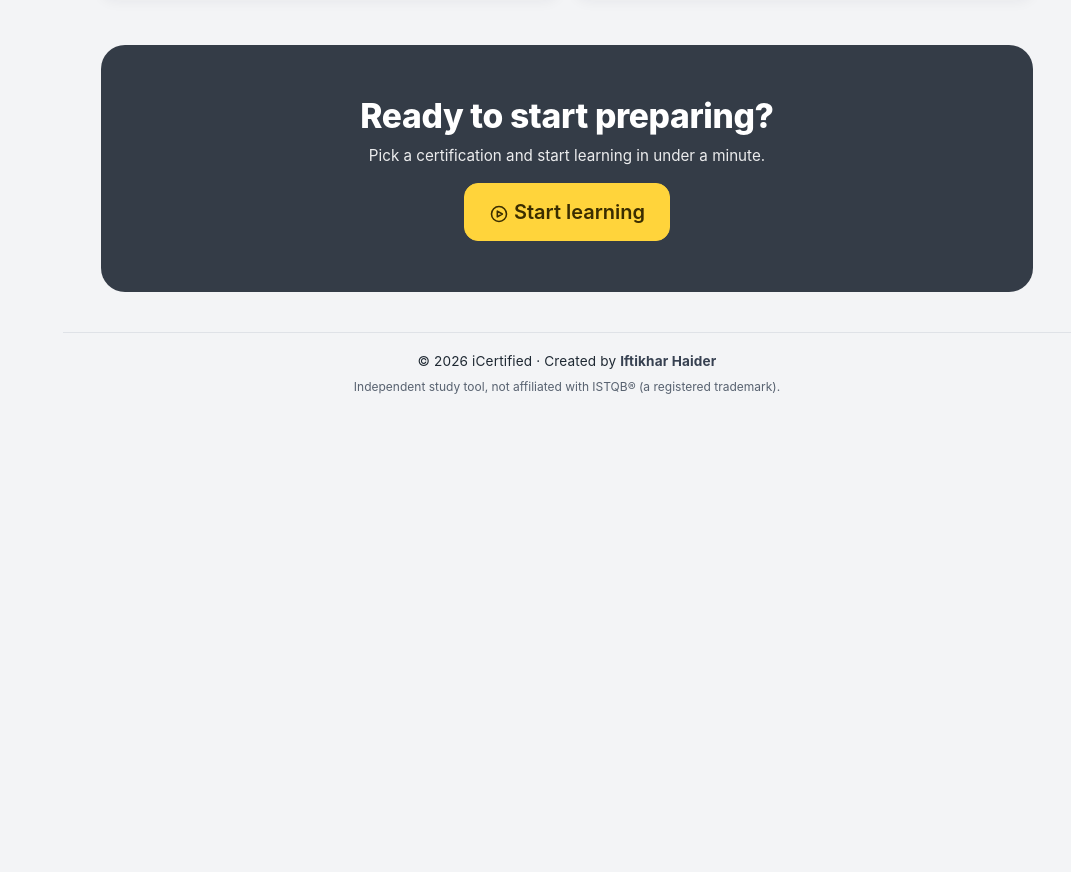
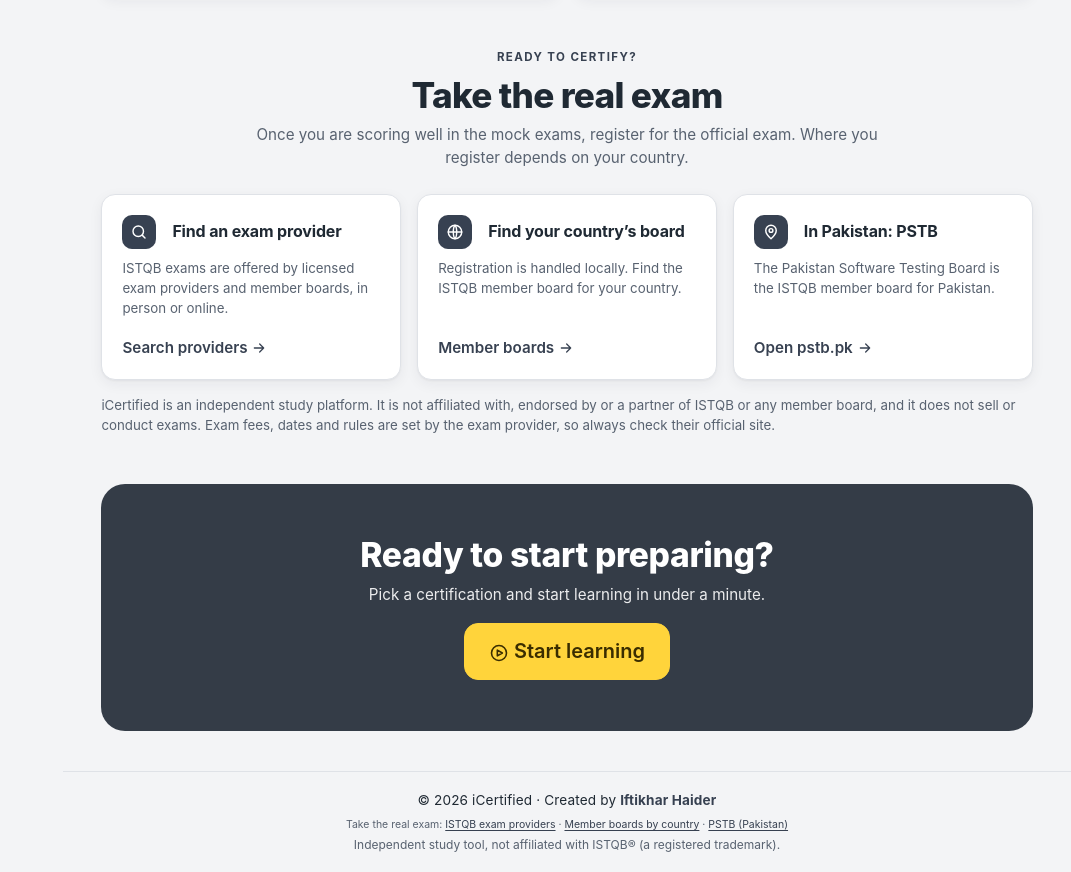
Before and after one commit to icertified/icertified.github.io, a plain HTML site: page index.html in a window 1280 px wide. Shown: the part 3146-4018 px from the top of the page, without its empty margins (209-1280 px from the left). Before the commit the page ends 3560 px from the top, so only its background shows below. Drawn offline with Linux system fonts and the light colour scheme.

Commit message:
Add 'Take the real exam' section (ISTQB exam providers, member boards, PSTB) with independence disclaimer
Co-Authored-By: Claude Sonnet 5.5 <noreply@anthropic.com>

```diff
--- a/assets/css/app.css
+++ b/assets/css/app.css
@@ -297,3 +297,8 @@ body.focus-mode .ic-footer { display: none; }
 .detail-h { font-size: .72rem; letter-spacing: .08em; text-transform: uppercase; font-weight: 700; color: var(--ic-muted); margin-bottom: 8px; }
 .qrev { margin-top: 14px; padding: 12px 16px; border: 1px dashed var(--ic-border); border-radius: 12px; background: color-mix(in srgb, var(--ic-border) 22%, transparent); }
 .qrev ul { margin-bottom: 0; }
+
+/* Take-the-real-exam links */
+.cert-link { text-decoration: none; color: inherit; }
+.cert-link h5 { font-size: 1rem; }
+.ic-ext a { color: var(--ic-primary); }
--- a/assets/js/util.js
+++ b/assets/js/util.js
@@ -37,6 +37,8 @@
     chart: '<path d="M4 20V10M10 20V4M16 20v-7M22 20H2"/>',
     clock: '<circle cx="12" cy="12" r="9"/><path d="M12 7v5l3 2"/>',
     flag: '<path d="M5 21V4M5 4h11l-2 4 2 4H5"/>',
+    globe: '<circle cx="12" cy="12" r="9"/><path d="M3 12h18M12 3c3 3 3 15 0 18M12 3c-3 3-3 15 0 18"/>',
+    pin: '<path d="M12 21s7-6.2 7-11a7 7 0 0 0-14 0c0 4.8 7 11 7 11z"/><circle cx="12" cy="10" r="2.5"/>',
     check: '<path d="m5 12.5 4.5 4.5L19 7"/>',
     x: '<path d="M6 6l12 12M18 6 6 18"/>',
     chev: '<path d="m9 6 6 6-6 6"/>',
--- a/assets/js/views-platform.js
+++ b/assets/js/views-platform.js
@@ -1,5 +1,28 @@
 /* iCertified – platform-level views (landing, catalogue, my learning) and the certification dashboard + syllabus */
 (function () {
+  // External links for taking the real exam. Kept in one place so they are easy to update.
+  const LINKS = {
+    providers: 'https://istqb.org/exam-providers/',
+    boards: 'https://istqb.org/member-boards/',
+    pstb: 'https://pstb.pk/'
+  };
+  const ext = (href, html, cls) => `<a class="${cls || ''}" href="${href}" target="_blank" rel="noopener noreferrer">${html}</a>`;
+  const NOT_AFFILIATED = 'iCertified is an independent study platform. It is not affiliated with, endorsed by or a partner of ISTQB or any member board, and it does not sell or conduct exams. Exam fees, dates and rules are set by the exam provider, so always check their official site.';
+  // "Ready to certify?" block: where to register for the real exam (global first, Pakistan shortcut)
+  const certifyBlock = (cert, compact) => {
+    const off = cert && cert.reg && cert.reg.officialUrl;
+    const tile = (ico, t, d, href, cta) => `<div class="${off ? 'col-md-6 col-xl-3' : 'col-md-4'}"><a class="ic-card hover tile h-100 cert-link" href="${href}" target="_blank" rel="noopener noreferrer"><div class="d-flex gap-3 align-items-center"><span class="chnum sm">${icon(ico, 18)}</span><h5 class="m-0">${t}</h5></div><p class="text-muted small mb-2">${d}</p><div class="foot"><span class="text-primary fw-semibold">${cta} ${icon('arrowR', 16)}</span></div></a></div>`;
+    const tiles = [
+      ...(off ? [tile('award', 'Official exam page', 'Syllabus, exam rules and sample papers for ' + esc(cert.short) + ' on the ISTQB website.', off, 'Open on istqb.org')] : []),
+      tile('search', 'Find an exam provider', 'ISTQB exams are offered by licensed exam providers and member boards, in person or online.', LINKS.providers, 'Search providers'),
+      tile('globe', 'Find your country’s board', 'Registration is handled locally. Find the ISTQB member board for your country.', LINKS.boards, 'Member boards'),
+      tile('pin', 'In Pakistan: PSTB', 'The Pakistan Software Testing Board is the ISTQB member board for Pakistan.', LINKS.pstb, 'Open pstb.pk')
+    ];
+    return `<section class="${compact ? 'mt-4' : 'mb-5'}"><div class="${compact ? 'mb-3' : 'text-center mb-4'}"><span class="eyebrow">Ready to certify?</span><h2 class="${compact ? 'h5 m-0' : 'lp-h2'}">Take the real exam</h2>${compact ? '' : '<p class="ic-sub mx-auto" style="max-width:640px">Once you are scoring well in the mock exams, register for the official exam. Where you register depends on your country.</p>'}</div>
+      <div class="row g-3">${tiles.join('')}</div>
+      <p class="small text-muted mt-3 mb-0">${NOT_AFFILIATED}</p></section>`;
+  };
+
   const IC = window.IC; const { esc, icon } = IC;
   IC.v = IC.v || {};
   const view = html => IC.setView(html);
@@ -76,6 +99,7 @@
       <section class="mb-5"><div class="d-flex flex-wrap justify-content-between align-items-end mb-3 gap-2"><div><span class="eyebrow">Available now</span><h2 class="lp-h2 m-0">Certifications</h2></div><button class="btn btn-soft" data-go="#/certs">Browse all ${icon('arrowR', 16)}</button></div>
         <div class="row g-3" id="lpCerts">${loadingHtml}</div></section>
 
+      ${certifyBlock(null, false)}
       <section class="lp-cta"><h3>Ready to start preparing${name ? ', ' + esc(name.split(' ')[0]) : ''}?</h3><p>Pick a certification and start learning in under a minute.</p><button class="btn btn-light btn-lg" data-go="#/certs">${icon('play', 20)} Start learning</button></section>`);
     IC.loadAll().then(() => { const el = IC.$('#lpCerts'); if (!el) return; el.innerHTML = reg.map(r => certCard(r, IC.registry().length && window.ICERT[r.id] && window.ICERT[r.id].__ready ? window.ICERT[r.id] : null, true)).join(''); });
   };
@@ -137,7 +161,7 @@
           <div class="callout"><b>Insight</b>Chapter ${heavy.n} (${esc(heavy.title)}) is worth the most – ${heavy.points} of ${ex.totalPoints} points.${k3 ? ` ${plural(k3, 'question')} test application (K3)${k3pts > 1 ? `, worth ${k3pts} points each` : ''}.` : ''}</div></div></div>
         <div class="col-lg-5"><div class="ic-card pad h-100"><h5>Exam at a glance</h5><div class="kv mt-3"><div><b>${ex.questions}</b><span>questions</span></div><div><b>${ex.minutes} min</b><span>(+${ex.extraPercent}% non-native)</span></div><div><b>${ex.totalPoints}</b><span>points</span></div><div><b>${IC.passMark(cert, ex.totalPoints)}</b><span>to pass (${ex.passPercent}%)</span></div></div>
           <p class="small text-muted mt-3 mb-0">Prerequisite: ${esc(cert.prerequisite)}. ${k3pts > 1 ? `K3 questions are worth ${k3pts} points; K1 and K2 are worth 1.` : 'Every question is worth 1 point.'}</p></div></div>
-      </div>`);
+      </div>${certifyBlock(cert, true)}`);
     const hg = IC.$('#heroGo'); if (hg) { const hn = IC.$('#heroName'); const go = () => { const v = hn.value.trim(); if (!v) { hn.focus(); hn.style.outline = '3px solid #fecaca'; return; } IC.store.set('name', v); IC.renderChrome(); IC.v.overview(cert); }; hg.onclick = go; hn.onkeydown = e => { if (e.key === 'Enter') go(); }; }
   };
 
--- a/index.html
+++ b/index.html
@@ -30,6 +30,7 @@
       <main class="ic-view" id="view" tabindex="-1"></main>
       <footer class="ic-footer">
         <div class="ic-credit">&copy; 2026 iCertified &middot; Created by <strong>Iftikhar Haider</strong></div>
+        <div class="ic-ext small mb-1">Take the real exam: <a href="https://istqb.org/exam-providers/" target="_blank" rel="noopener noreferrer">ISTQB exam providers</a> &middot; <a href="https://istqb.org/member-boards/" target="_blank" rel="noopener noreferrer">Member boards by country</a> &middot; <a href="https://pstb.pk/" target="_blank" rel="noopener noreferrer">PSTB (Pakistan)</a></div>
         <span class="ic-legal" title="iCertified is an independent study tool and is not affiliated with or endorsed by ISTQB. ISTQB is a registered trademark of the International Software Testing Qualifications Board.">Independent study tool, not affiliated with ISTQB&reg; (a registered trademark).</span>
       </footer>
     </div>
```
